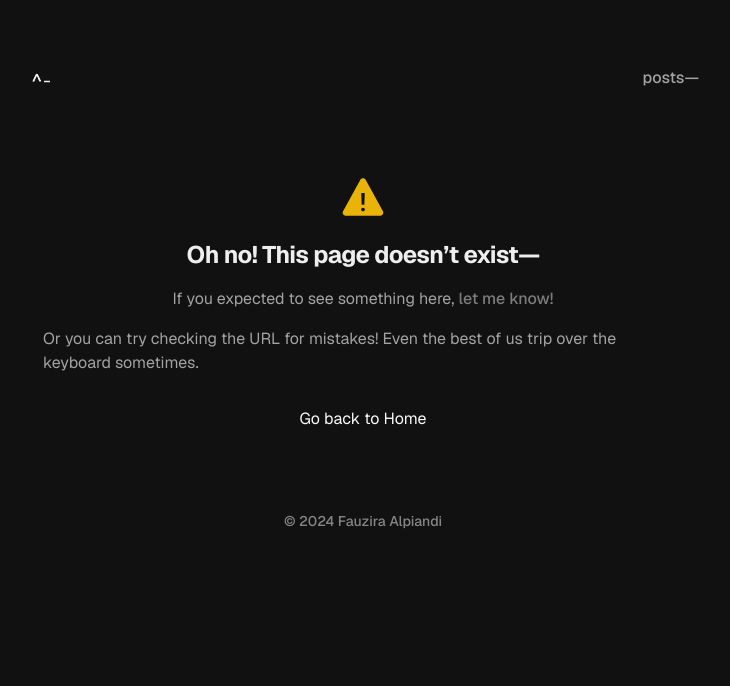
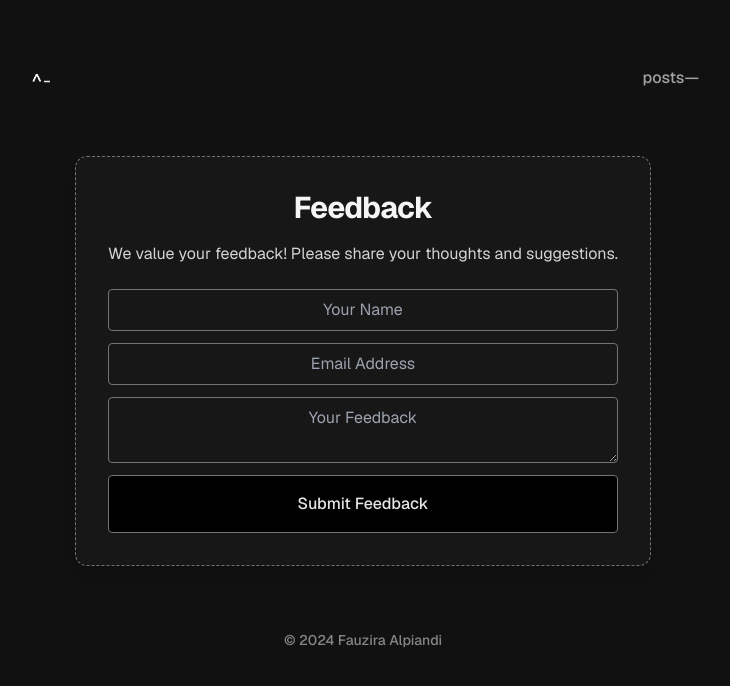
Before and after one commit to fauziralpiandi/zira.my.id, a Next.js app: page /contact in a window 1280 px wide. Before the commit this address had no page. Shown: the top 686 px of the page, without its empty margins (277-1007 px from the left). Built offline with nearby package versions, Linux system fonts and the light colour scheme.

Commit message:
admin page & contact form

```diff
--- /dev/null
+++ b/app/contact/Contact.tsx
@@ -0,0 +1,198 @@
+'use client'
+
+import React, { useState, useCallback } from 'react'
+import { FaSpinner } from 'react-icons/fa'
+
+const Popup = ({
+  isVisible,
+  name,
+  email,
+  onClose,
+}: {
+  isVisible: boolean
+  name: string
+  email: string
+  onClose: () => void
+}) => {
+  if (!isVisible) return null
+
+  return (
+    <div className="fixed inset-0 z-50 flex items-center justify-center transition-opacity duration-300">
+      <div className="p-6 bg-neutral-800 text-neutral-200 rounded-lg shadow-lg animate-popup">
+        <h3 className="text-lg font-semibold text-center">
+          Feedback Submitted!
+        </h3>
+        <p className="text-center">
+          Thank you, <strong className="text-glow">{name}</strong>! Your
+          feedback has been successfully submitted. We appreciate your
+          insights and will get back to you shortly at{' '}
+          <strong className="text-glow">{email}</strong>.
+        </p>
+        <button
+          className="mt-4 px-4 py-2 bg-neutral-700 hover:bg-neutral-600 rounded"
+          onClick={onClose}
+        >
+          Close
+        </button>
+      </div>
+    </div>
+  )
+}
+
+const Contact = () => {
+  const [formData, setFormData] = useState({
+    name: '',
+    email: '',
+    message: '',
+  })
+  const [showPopup, setShowPopup] = useState(false)
+  const [loading, setLoading] = useState(false)
+  const [errorMessage, setErrorMessage] = useState('')
+
+  const handleChange = useCallback(
+    (e: React.ChangeEvent<HTMLInputElement | HTMLTextAreaElement>) => {
+      const { name, value } = e.target
+      setFormData((prevData) => ({
+        ...prevData,
+        [name]: value,
+      }))
+    },
+    [],
+  )
+
+  const handleSubmit = useCallback(
+    async (e: React.FormEvent) => {
+      e.preventDefault()
+      setLoading(true)
+
+      try {
+        const response = await fetch('/api/admin', {
+          method: 'POST',
+          headers: {
+            'Content-Type': 'application/json',
+          },
+          body: JSON.stringify(formData),
+        })
+
+        if (response.ok) {
+          setShowPopup(true)
+          setFormData({
+            name: '',
+            email: '',
+            message: '',
+          })
+          setTimeout(() => {
+            setShowPopup(false)
+          }, 5000)
+        } else {
+          const errorData = await response.json()
+          setErrorMessage(
+            `Submission failed: ${errorData.message || 'Unknown error occurred. Please try again later.'}`,
+          )
+          setTimeout(() => setErrorMessage(''), 5000)
+        }
+      } catch (error) {
+        setErrorMessage(
+          'Submission failed: Unknown error occurred. Please try again later.',
+        )
+        setTimeout(() => setErrorMessage(''), 5000)
+      } finally {
+        setLoading(false)
+      }
+    },
+    [formData],
+  )
+
+  return (
+    <div className="mx-auto max-w-xl p-8 bg-neutral-900 border border-dashed border-neutral-500 shadow-lg rounded-xl animate-in">
+      <h2 className="mb-4 text-3xl font-bold text-center text-neutral-100 leading-tight tracking-tight animate-fade-in">
+        Feedback
+      </h2>
+      <p className="mb-6 text-center text-neutral-300 leading-snug">
+        We value your feedback! Please share your thoughts and suggestions.
+      </p>
+      <form onSubmit={handleSubmit} className="flex flex-col space-y-3">
+        <input
+          type="text"
+          name="name"
+          value={formData.name}
+          onChange={handleChange}
+          placeholder="Your Name"
+          required
+          className="p-2 text-center bg-transparent border border-neutral-500 rounded focus:outline-none focus:ring-2 focus:ring-white transition"
+        />
+        <input
+          type="email"
+          name="email"
+          value={formData.email}
+          onChange={handleChange}
+          placeholder="Email Address"
+          required
+          className="p-2 text-center bg-transparent border border-neutral-500 rounded focus:outline-none focus:ring-2 focus:ring-white transition"
+        />
+        <textarea
+          name="message"
+          value={formData.message}
+          onChange={handleChange}
+          placeholder="Your Feedback"
+          required
+          className="p-2 text-center bg-transparent border border-neutral-500 rounded focus:outline-none focus:ring-2 focus:ring-white transition"
+        />
+        <button
+          type="submit"
+          className={`p-4 font-medium text-neutral-200 bg-black border border-neutral-500 rounded transform transition duration-200 hover:bg-neutral-800 hover:scale-105 ${
+            loading ? 'opacity-75 cursor-not-allowed' : ''
+          }`}
+          disabled={loading}
+        >
+          {loading ? (
+            <div className="flex items-center justify-center">
+              <FaSpinner className="mr-2 h-5 w-5 animate-spin" />
+              <span>Submitting...</span>
+            </div>
+          ) : (
+            'Submit Feedback'
+          )}
+        </button>
+      </form>
+
+      {errorMessage && (
+        <p className="mt-3 text-center text-red-500 animate-fade-in">
+          {errorMessage}
+        </p>
+      )}
+
+      <Popup
+        isVisible={showPopup}
+        name={formData.name}
+        email={formData.email}
+        onClose={() => setShowPopup(false)}
+      />
+
+      <style jsx>{`
+        @keyframes fade-in {
+          from {
+            opacity: 0;
+            transform: translateY(10px);
+          }
+          to {
+            opacity: 1;
+            transform: translateY(0);
+          }
+        }
+        @keyframes popup {
+          from {
+            opacity: 0;
+            transform: translateY(-20px);
+          }
+          to {
+            opacity: 1;
+            transform: translateY(0);
+          }
+        }
+      `}</style>
+    </div>
+  )
+}
+
+export default Contact
--- /dev/null
+++ b/app/contact/page.tsx
@@ -0,0 +1,17 @@
+import Contact from './Contact'
+
+export const metadata = {
+  title: 'Contact',
+  description:
+    'We value your feedback! Please share your thoughts and suggestions.',
+}
+
+const PrivacyPolicy = () => {
+  return (
+    <section>
+      <Contact />
+    </section>
+  )
+}
+
+export default PrivacyPolicy
```
